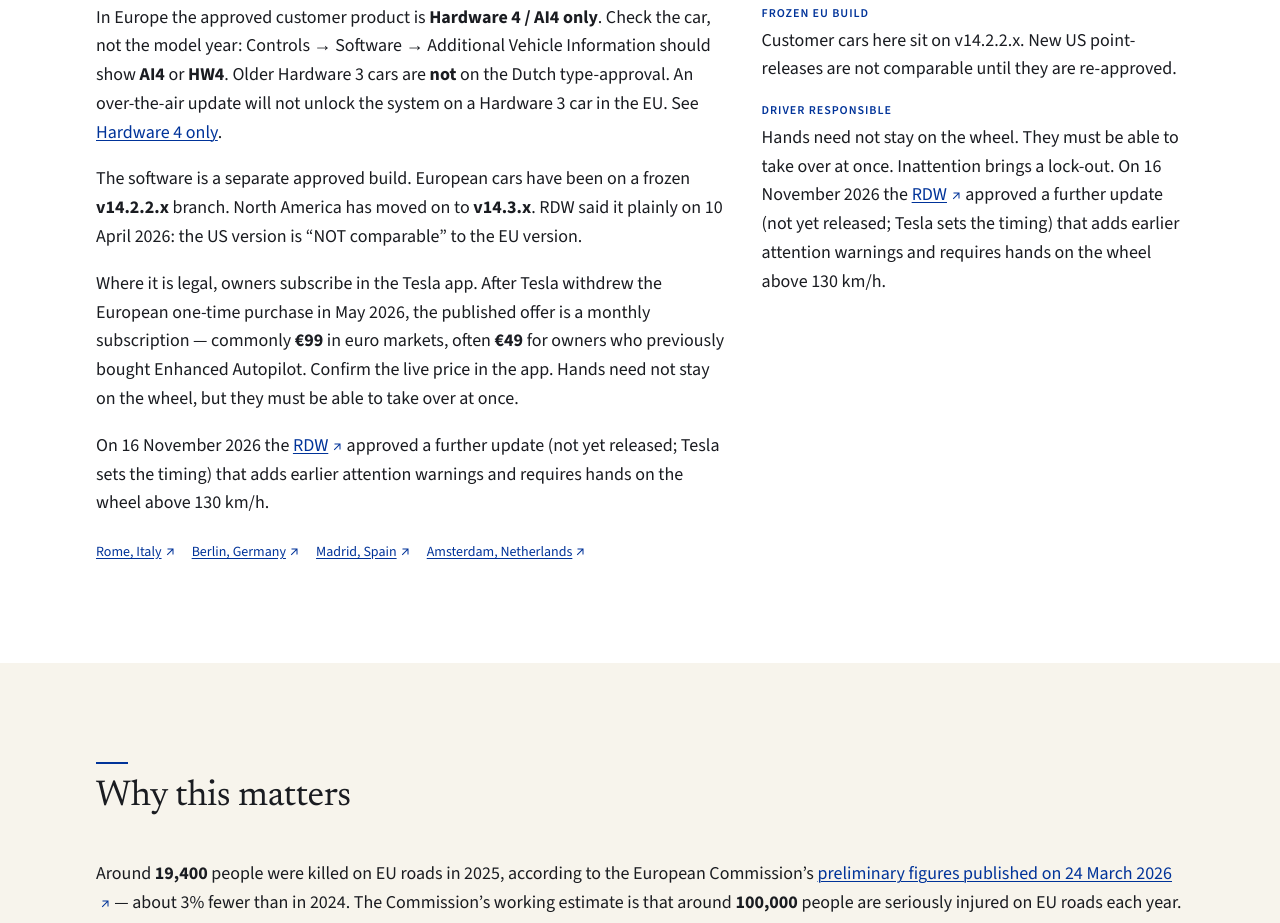
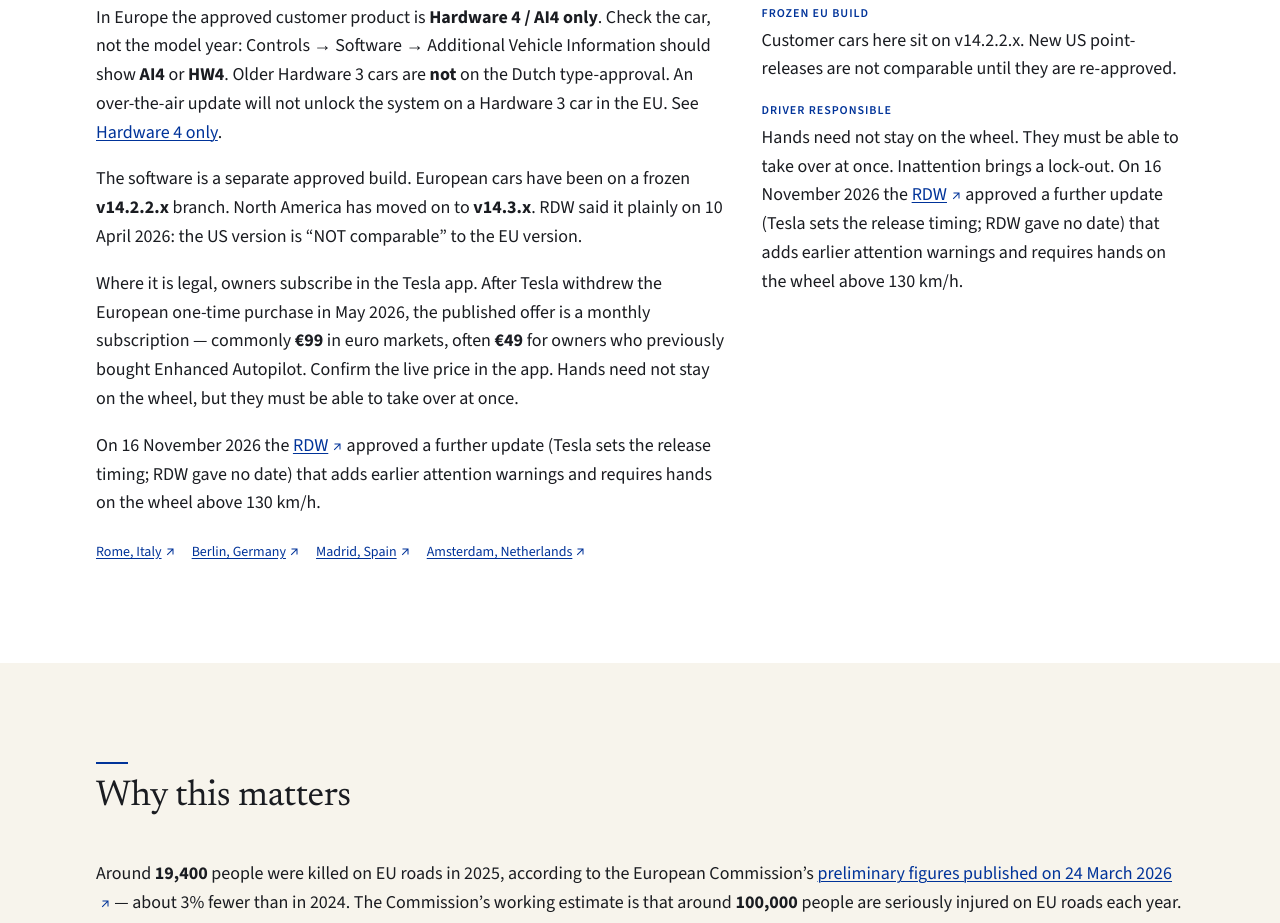
Before and after one commit to slashrsm/weneedfsd_eu, a plain HTML site: page index.html in a window 1280 px wide. Shown: the part 2680-3603 px from the top of the page. Drawn offline with nearby package versions, Linux system fonts and the light colour scheme.

Commit message:
Say Tesla sets the release timing and that RDW gave no date.
The short sentences no longer say the update is not yet released.

Co-authored-by: Janez Urevc <slashrsm@users.noreply.github.com>

```diff
--- a/index.html
+++ b/index.html
@@ -200,7 +200,7 @@
               <p>In Europe the approved customer product is <strong>Hardware 4 / AI4 only</strong>. Check the car, not the model year: Controls → Software → Additional Vehicle Information should show <strong>AI4</strong> or <strong>HW4</strong>. Older Hardware 3 cars are <strong>not</strong> on the Dutch type-approval. An over-the-air update will not unlock the system on a Hardware 3 car in the EU. See <a href="#faq-hw4">Hardware 4 only</a>.</p>
               <p>The software is a separate approved build. European cars have been on a frozen <strong>v14.2.2.x</strong> branch. North America has moved on to <strong>v14.3.x</strong>. RDW said it plainly on 10 April 2026: the US version is “NOT comparable” to the EU version.</p>
               <p>Where it is legal, owners subscribe in the Tesla app. After Tesla withdrew the European one-time purchase in May 2026, the published offer is a monthly subscription — commonly <strong>€99</strong> in euro markets, often <strong>€49</strong> for owners who previously bought Enhanced Autopilot. Confirm the live price in the app. Hands need not stay on the wheel, but they must be able to take over at once.</p>
-              <p>On 16 November 2026 the <a href="https://www.rdw.nl/en/news/2026/tesla-driver-assistance-system-receives-update" target="_blank" rel="noopener">RDW<span class="visually-hidden">, opens in a new window</span><svg class="ext-arrow" viewBox="0 0 24 24" fill="currentColor" aria-hidden="true"><path d="M7 7h8.59L5.7 16.89l1.41 1.41L17 8.41V17h2V5H7v2z"/></svg></a> approved a further update (not yet released; Tesla sets the timing) that adds earlier attention warnings and requires hands on the wheel above 130 km/h.</p>
+              <p>On 16 November 2026 the <a href="https://www.rdw.nl/en/news/2026/tesla-driver-assistance-system-receives-update" target="_blank" rel="noopener">RDW<span class="visually-hidden">, opens in a new window</span><svg class="ext-arrow" viewBox="0 0 24 24" fill="currentColor" aria-hidden="true"><path d="M7 7h8.59L5.7 16.89l1.41 1.41L17 8.41V17h2V5H7v2z"/></svg></a> approved a further update (Tesla sets the release timing; RDW gave no date) that adds earlier attention warnings and requires hands on the wheel above 130 km/h.</p>
             </div>
             <p class="film-row">
               <a href="https://x.com/teslaeurope/status/1933091243711410387" target="_blank" rel="noopener">Rome, Italy<span class="visually-hidden">, opens in a new window</span><svg class="ext-arrow" viewBox="0 0 24 24" fill="currentColor" aria-hidden="true"><path d="M7 7h8.59L5.7 16.89l1.41 1.41L17 8.41V17h2V5H7v2z"/></svg></a>
@@ -224,7 +224,7 @@
             </div>
             <div class="fact">
               <p class="overline">Driver responsible</p>
-              <p>Hands need not stay on the wheel. They must be able to take over at once. Inattention brings a lock-out. On 16 November 2026 the <a href="https://www.rdw.nl/en/news/2026/tesla-driver-assistance-system-receives-update" target="_blank" rel="noopener">RDW<span class="visually-hidden">, opens in a new window</span><svg class="ext-arrow" viewBox="0 0 24 24" fill="currentColor" aria-hidden="true"><path d="M7 7h8.59L5.7 16.89l1.41 1.41L17 8.41V17h2V5H7v2z"/></svg></a> approved a further update (not yet released; Tesla sets the timing) that adds earlier attention warnings and requires hands on the wheel above 130 km/h.</p>
+              <p>Hands need not stay on the wheel. They must be able to take over at once. Inattention brings a lock-out. On 16 November 2026 the <a href="https://www.rdw.nl/en/news/2026/tesla-driver-assistance-system-receives-update" target="_blank" rel="noopener">RDW<span class="visually-hidden">, opens in a new window</span><svg class="ext-arrow" viewBox="0 0 24 24" fill="currentColor" aria-hidden="true"><path d="M7 7h8.59L5.7 16.89l1.41 1.41L17 8.41V17h2V5H7v2z"/></svg></a> approved a further update (Tesla sets the release timing; RDW gave no date) that adds earlier attention warnings and requires hands on the wheel above 130 km/h.</p>
             </div>
           </div>
         </div>
@@ -521,7 +521,7 @@
               <div class="acc-panel-inner">
                 <p><strong>The driver is legally responsible.</strong> Always. Tesla Assisted Driving is SAE Level 2 (<a href="https://www.sae.org/standards/content/j3016_202104/" target="_blank" rel="noopener">SAE J3016<span class="visually-hidden">, opens in a new window</span><svg class="ext-arrow" viewBox="0 0 24 24" fill="currentColor" aria-hidden="true"><path d="M7 7h8.59L5.7 16.89l1.41 1.41L17 8.41V17h2V5H7v2z"/></svg></a>). It is not an Automated Driving System under UN R157.</p>
                 <p>RDW’s own words: the vehicle is “NOT autonomous or self-driving. The driver is supported and remains responsible.” Hands need not stay on the wheel, but must be able to take over at once. Inattention leads to warnings and, if it continues, a temporary lock-out.</p>
-                <p>On 16 November 2026 the <a href="https://www.rdw.nl/en/news/2026/tesla-driver-assistance-system-receives-update" target="_blank" rel="noopener">RDW<span class="visually-hidden">, opens in a new window</span><svg class="ext-arrow" viewBox="0 0 24 24" fill="currentColor" aria-hidden="true"><path d="M7 7h8.59L5.7 16.89l1.41 1.41L17 8.41V17h2V5H7v2z"/></svg></a> approved a further update (not yet released; Tesla sets the timing) that adds earlier attention warnings and requires hands on the wheel above 130 km/h.</p>
+                <p>On 16 November 2026 the <a href="https://www.rdw.nl/en/news/2026/tesla-driver-assistance-system-receives-update" target="_blank" rel="noopener">RDW<span class="visually-hidden">, opens in a new window</span><svg class="ext-arrow" viewBox="0 0 24 24" fill="currentColor" aria-hidden="true"><path d="M7 7h8.59L5.7 16.89l1.41 1.41L17 8.41V17h2V5H7v2z"/></svg></a> approved a further update (Tesla sets the release timing; RDW gave no date) that adds earlier attention warnings and requires hands on the wheel above 130 km/h.</p>
                 <p>The cabin camera watches gaze and attention. The driver can cancel at any time with the brake, the wheel, or the stalk. The system assists. The driver decides. Liability sits with the driver, as it does with adaptive cruise or lane-keeping.</p>
               </div>
             </div>
@@ -536,7 +536,7 @@
             </h3>
             <div class="acc-panel" id="faq-texting" role="region" aria-labelledby="faq-texting-btn" hidden>
               <div class="acc-panel-inner">
-                <p><strong>No.</strong> Not legally, and not technically if the driver-monitoring system is working. Looking away, closing your eyes, or picking up a phone produces warnings and then a disengagement. Doing those things in a moving car remains an offence whether the system is on or not. On 16 November 2026 the <a href="https://www.rdw.nl/en/news/2026/tesla-driver-assistance-system-receives-update" target="_blank" rel="noopener">RDW<span class="visually-hidden">, opens in a new window</span><svg class="ext-arrow" viewBox="0 0 24 24" fill="currentColor" aria-hidden="true"><path d="M7 7h8.59L5.7 16.89l1.41 1.41L17 8.41V17h2V5H7v2z"/></svg></a> approved a further update (not yet released; Tesla sets the timing) that adds earlier attention warnings and requires hands on the wheel above 130 km/h.</p>
+                <p><strong>No.</strong> Not legally, and not technically if the driver-monitoring system is working. Looking away, closing your eyes, or picking up a phone produces warnings and then a disengagement. Doing those things in a moving car remains an offence whether the system is on or not. On 16 November 2026 the <a href="https://www.rdw.nl/en/news/2026/tesla-driver-assistance-system-receives-update" target="_blank" rel="noopener">RDW<span class="visually-hidden">, opens in a new window</span><svg class="ext-arrow" viewBox="0 0 24 24" fill="currentColor" aria-hidden="true"><path d="M7 7h8.59L5.7 16.89l1.41 1.41L17 8.41V17h2V5H7v2z"/></svg></a> approved a further update (Tesla sets the release timing; RDW gave no date) that adds earlier attention warnings and requires hands on the wheel above 130 km/h.</p>
                 <p>Supervised assistance can reduce the grind of a long motorway or a jam. It does not buy you the right to do something else. Unsupervised / “texting while driving” talk is about a different product that is <strong>not</strong> what Article 39 authorised.</p>
               </div>
             </div>
```
